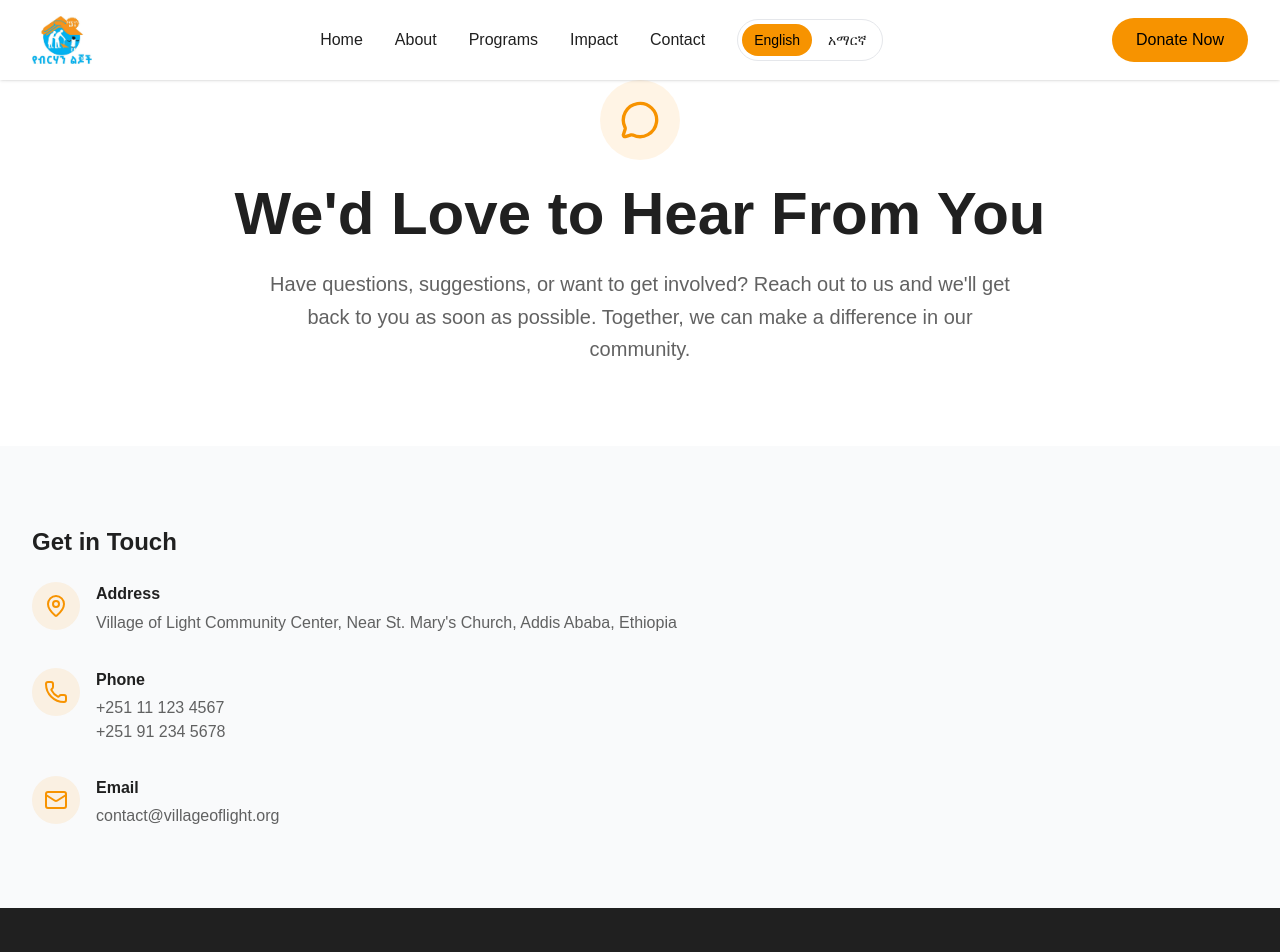
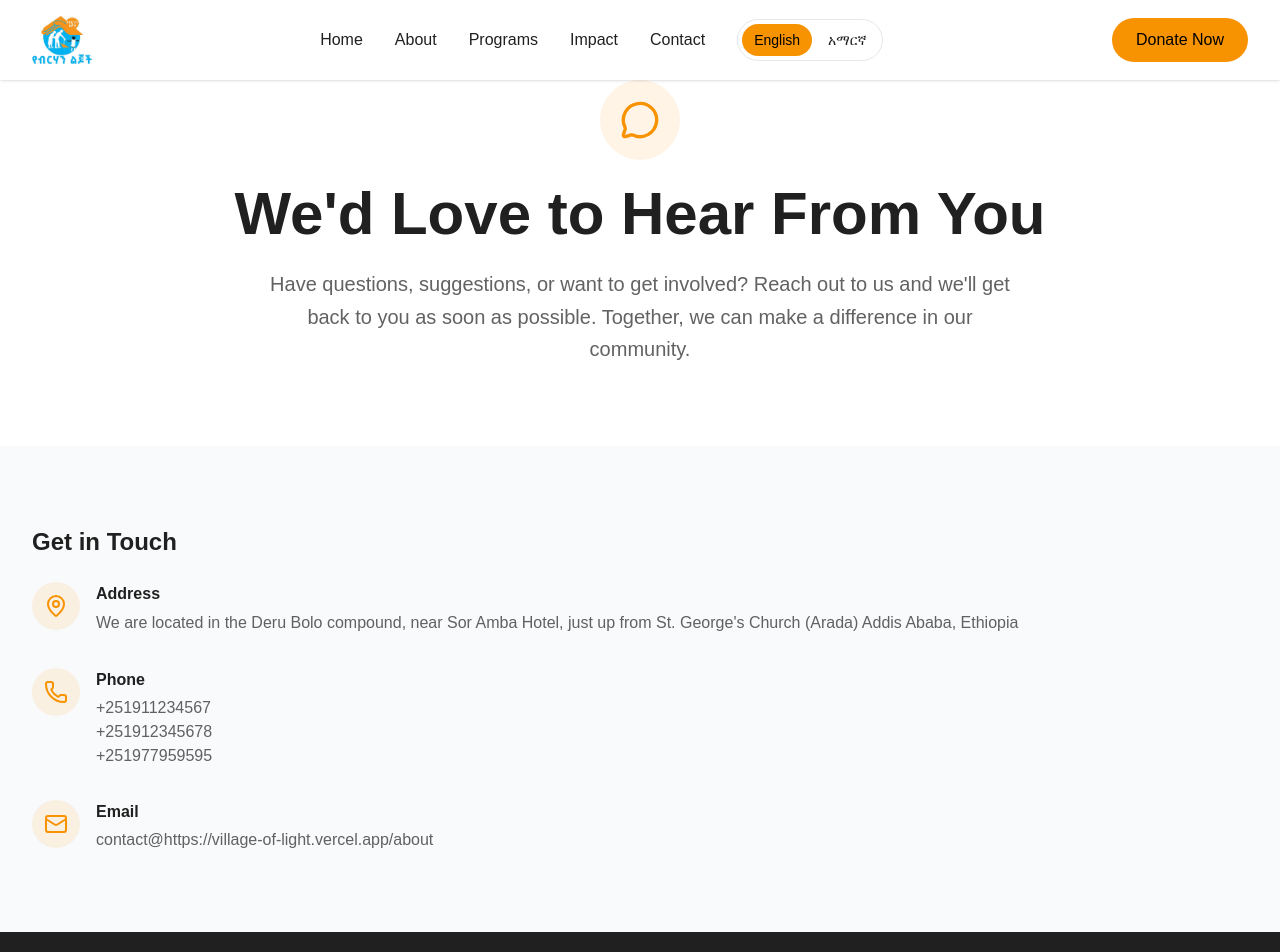
Before and after one commit to jheni777k-web/village-of-light, a Next.js app: page /contact in a window 1280 px wide. Shown: the top 952 px of the page. Built offline with nearby package versions, Linux system fonts and the light colour scheme.

Commit message:
Update contact information in ContactInfo component for accuracy and clarity

```diff
--- a/components/contact/ContactInfo.tsx
+++ b/components/contact/ContactInfo.tsx
@@ -11,7 +11,7 @@ export default function ContactInfo() {
       title: "Get in Touch",
       addressTitle: "Address",
       address:
-        "Village of Light Community Center, Near St. Mary's Church, Addis Ababa, Ethiopia",
+        "We are located in the Deru Bolo compound, near Sor Amba Hotel, just up from St. George's Church (Arada) Addis Ababa, Ethiopia",
       phoneTitle: "Phone",
       emailTitle: "Email",
     },
@@ -19,7 +19,7 @@ export default function ContactInfo() {
       title: "ያግኙን",
       addressTitle: "አድራሻ",
       address:
-        "የብርሃን ልጆች እና አረጋውያን ማህበር ማህበረሰብ ማዕከል፣ ከቅድስት ማርያም ቤተክርስቲያን አቅራቢያ፣ አዲስ አበባ፣ ኢትዮጵያ",
+        "ከ(አራዳ) ቅዱስ ጊዮርጊስ ቤተ ክርስቲያን ከፍ ብሎ ሶር አምባ ሆቴል አጠገብ ደሩ ቦሎ ግቢ እንገኛለን።",
       phoneTitle: "ስልክ",
       emailTitle: "ኢሜይል",
     },
@@ -62,12 +62,17 @@ export default function ContactInfo() {
           </h3>
 
           <p className="text-foreground/70">
-            +251 11 123 4567
+            +251911234567
           </p>
 
           <p className="text-foreground/70">
-            +251 91 234 5678
+            +251912345678
           </p>
+
+          <p className="text-foreground/70">
+            +251977959595
+          </p>
+
         </div>
       </div>
 
@@ -83,7 +88,7 @@ export default function ContactInfo() {
           </h3>
 
           <p className="text-foreground/70">
-            contact@villageoflight.org
+            contact@https://village-of-light.vercel.app/about
           </p>
         </div>
       </div>
```
